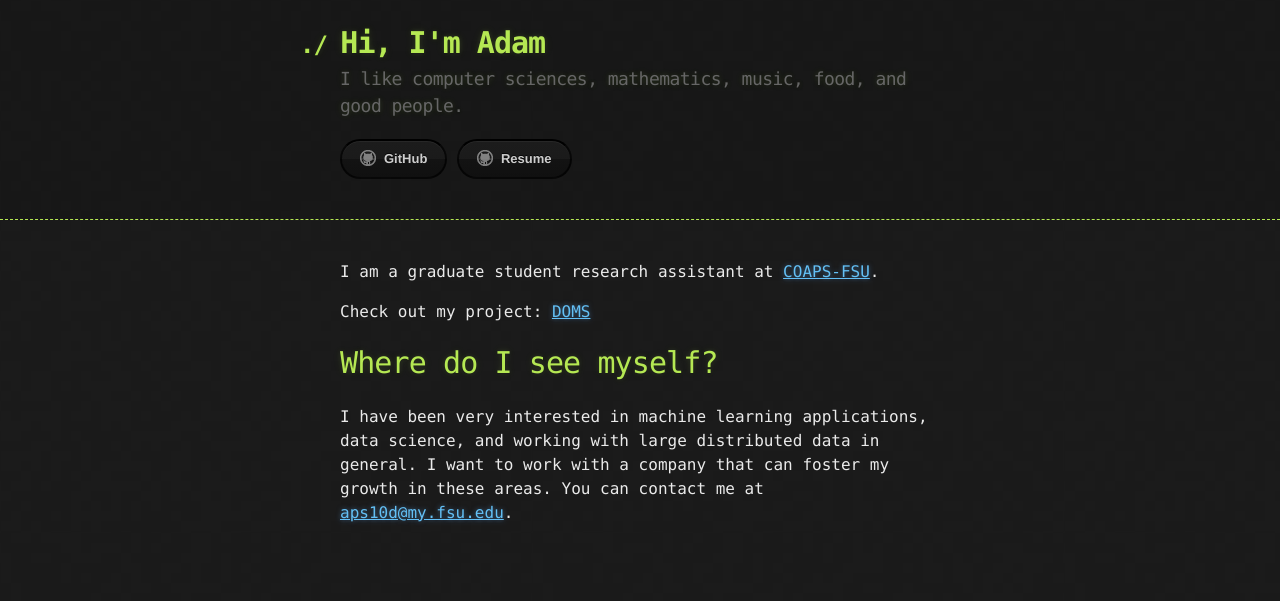
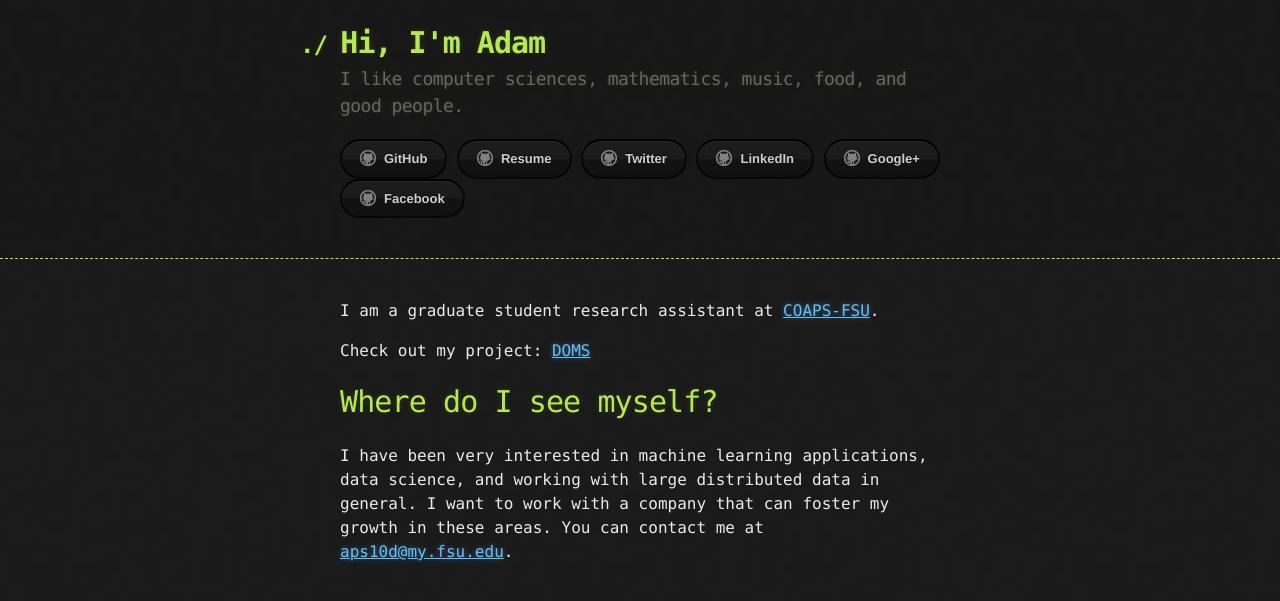
Before and after one commit to spanishgum/spanishgum.github.io, a Jekyll site: the page built from index.md, in a window 1280 px wide. Shown: the top 601 px of the page. Built offline with Jekyll 4.4.1, drawn with Linux system fonts in a browser that asks for light colours.

Commit message:
Added social media icons

```diff
--- a/_config.yml
+++ b/_config.yml
@@ -3,3 +3,7 @@
 show_downloads: false
 google_analytics: false
 theme: jekyll-theme-hacker
+facebook: aps10d
+twitter: spanishgum
+linkedin: adam-stallard-4351b76a/
+google: /u/0/+AdamStallard
--- a/_layouts/default.html
+++ b/_layouts/default.html
@@ -22,6 +22,10 @@
           {% endif %}
           <a href="https://github.com/spanishgum/" class="btn btn-github"><span class="icon"></span>GitHub</a>
           <a href="https://github.com/spanishgum/spanishgum.github.io/blob/master/resume.pdf" class="btn btn-github"><span class="icon"></span>Resume</a>
+          <a href="https://twitter.com/{{ site.twitter_username }}" class="btn btn-github"><span class="icon"></span>Twitter</a>
+          <a href="https://linkedin.com/in/{{ site.linkedin_username }}" class="btn btn-github"><span class="icon"></span>LinkedIn</a>
+          <a href="https://plus.google.com/{{ site.google_plus_username }}" class="btn btn-github"><span class="icon"></span>Google+</a>
+          <a href="https://www.facebook.com/{{ site.facebook_username }}" class="btn btn-github"><span class="icon"></span>Facebook</a>
         </section>
       </div>
     </header>
```
